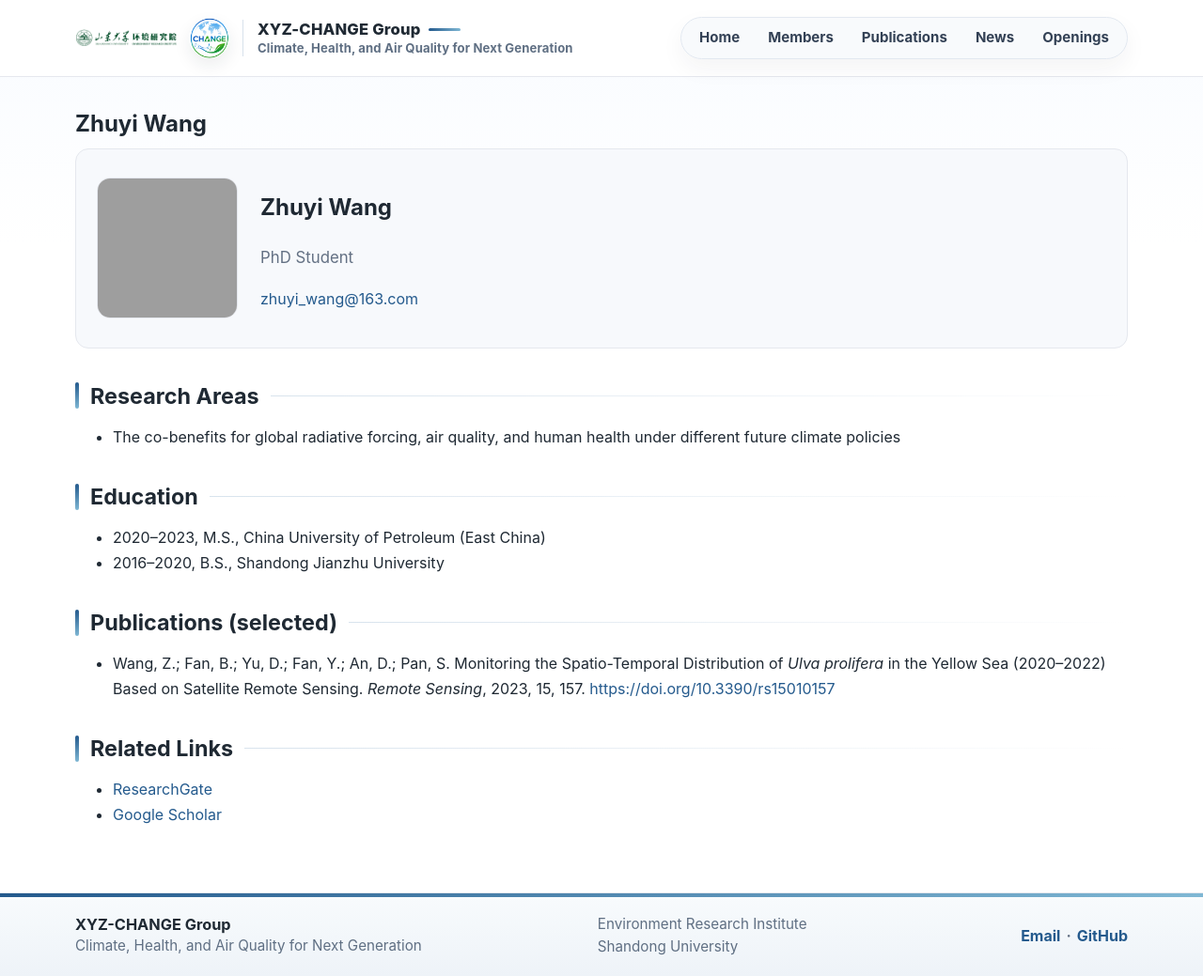
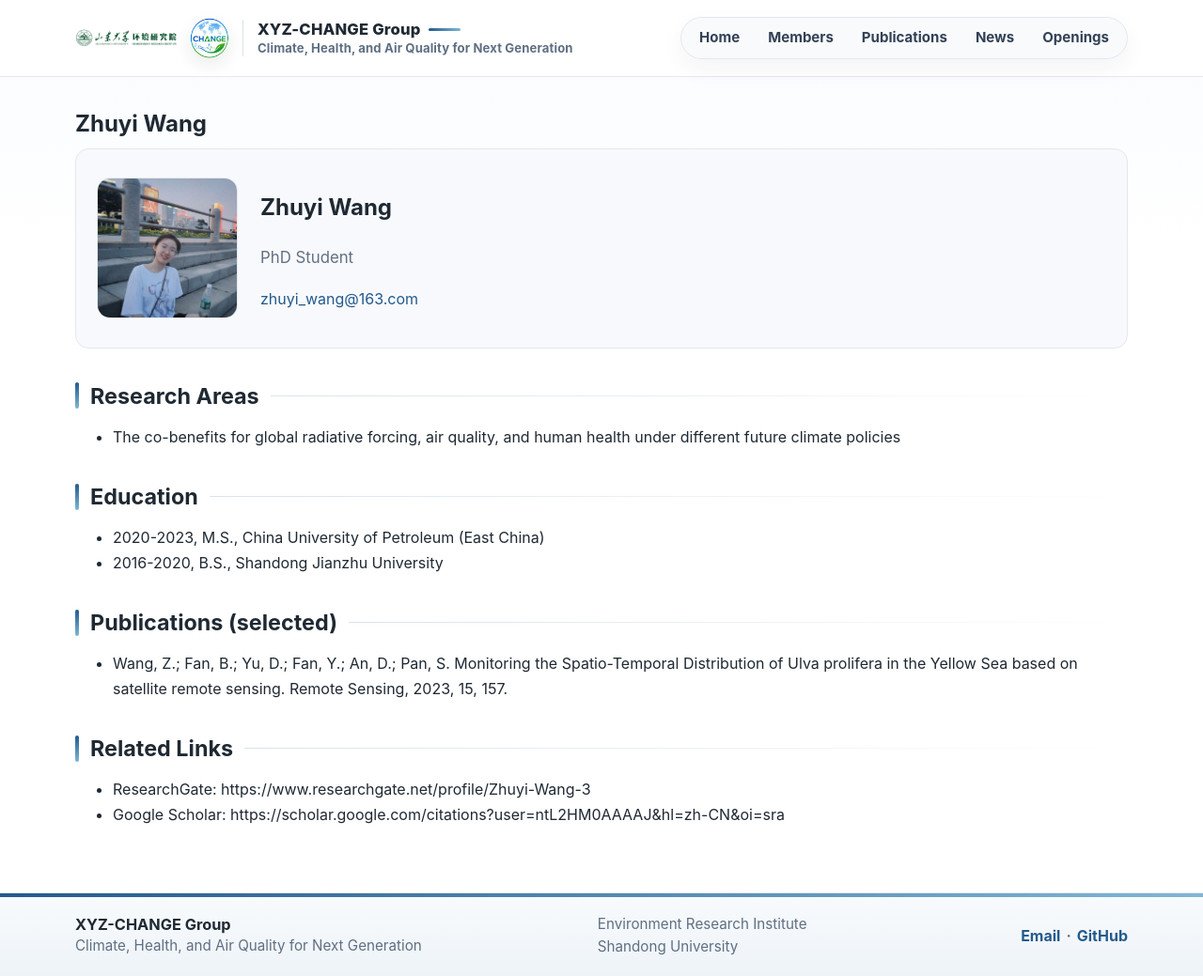
Before and after one commit to MuJSh/xyz_CHANGE, a Jekyll site: the page built from _pages/zhuyi-wang.md, in a window 1280 px wide and 1039 px high. Shown: the whole window at 94% size. Built offline with Jekyll 4.4.1, drawn with Linux system fonts in a browser that asks for light colours; grey boxes are pictures that could not be loaded.

Commit message:
Match Zhuyi Wang photo filename

```diff
--- a/_pages/zhuyi-wang.md
+++ b/_pages/zhuyi-wang.md
@@ -5,7 +5,7 @@ permalink: /members/zhuyi-wang/
 ---
 
 <div class="profile-hero">
-  <img class="profile-photo" src="{{ '/assets/img/members/zhuyi-wang.jpg' | relative_url }}" alt="Zhuyi Wang">
+  <img class="profile-photo" src="{{ '/assets/img/members/zhuyiwang.jpg' | relative_url }}" alt="Zhuyi Wang">
   <div>
     <h1>Zhuyi Wang</h1>
     <p class="profile-title">PhD Student</p>
@@ -19,14 +19,14 @@ permalink: /members/zhuyi-wang/
 
 ## Education
 
-- 2020–2023, M.S., China University of Petroleum (East China)
-- 2016–2020, B.S., Shandong Jianzhu University
+- 2020-2023, M.S., China University of Petroleum (East China)
+- 2016-2020, B.S., Shandong Jianzhu University
 
 ## Publications (selected)
 
-- Wang, Z.; Fan, B.; Yu, D.; Fan, Y.; An, D.; Pan, S. Monitoring the Spatio-Temporal Distribution of *Ulva prolifera* in the Yellow Sea (2020–2022) Based on Satellite Remote Sensing. *Remote Sensing*, 2023, 15, 157. <https://doi.org/10.3390/rs15010157>
+- Wang, Z.; Fan, B.; Yu, D.; Fan, Y.; An, D.; Pan, S. Monitoring the Spatio-Temporal Distribution of Ulva prolifera in the Yellow Sea based on satellite remote sensing. Remote Sensing, 2023, 15, 157.
 
 ## Related Links
 
-- [ResearchGate](https://www.researchgate.net/profile/Zhuyi-Wang-3)
-- [Google Scholar](https://scholar.google.com/citations?user=ntL2HM0AAAAJ&hl=zh-CN&oi=sra)
+- ResearchGate: https://www.researchgate.net/profile/Zhuyi-Wang-3
+- Google Scholar: https://scholar.google.com/citations?user=ntL2HM0AAAAJ&hl=zh-CN&oi=sra
```
